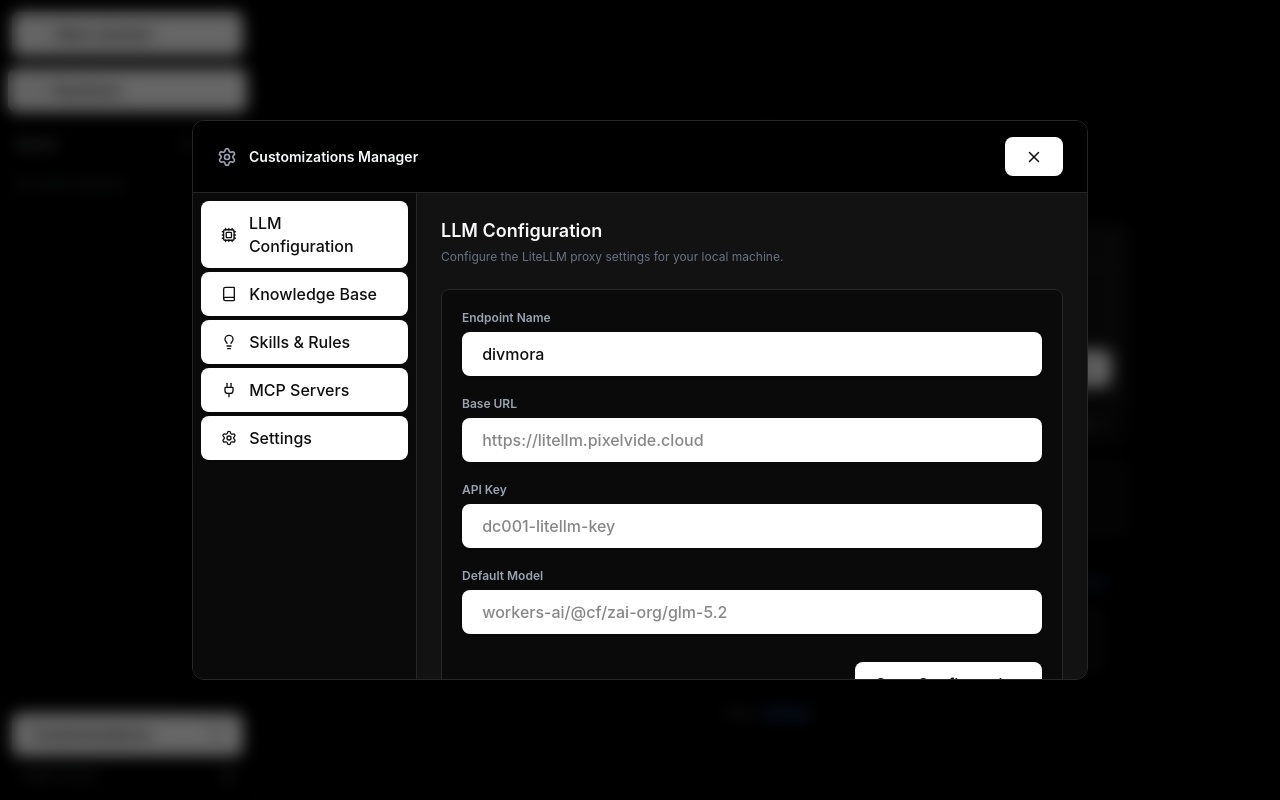
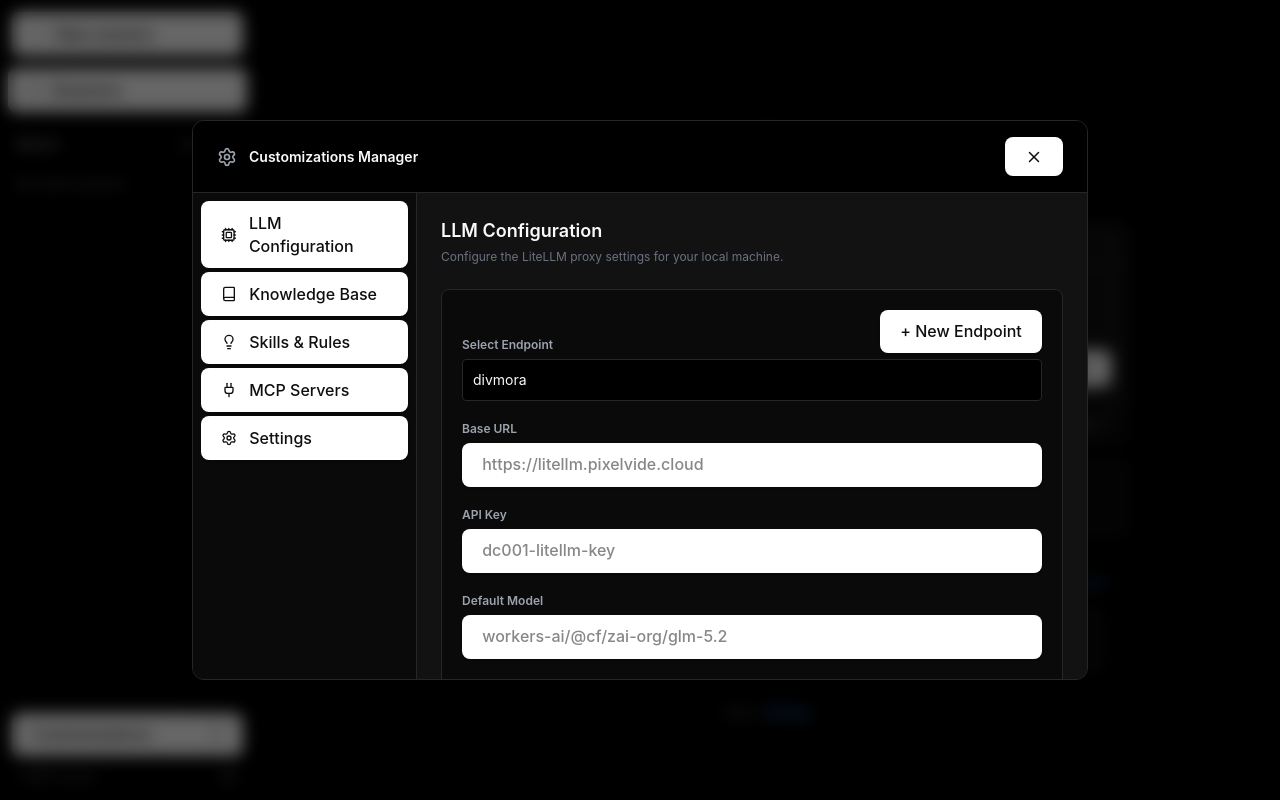
Before and after one commit to divmora/localharness, a React (Vite) app in the folder gui/: page / in a window 1280 px wide. Both pictures are taken after a click on the button "Customizations". Built offline with nearby package versions, Linux system fonts and the light colour scheme; what @bufbuild/protobuf would draw is missing.

Commit message:
feat(ui): support multiple LLM endpoints in Customizations Manager

```diff
--- a/gui/src/components/CustomizationsModal.tsx
+++ b/gui/src/components/CustomizationsModal.tsx
@@ -1,4 +1,4 @@
-import { useState, useEffect } from 'react';
+import { useState, useEffect, useMemo } from 'react';
 import { invoke } from '@tauri-apps/api/core';
 import { Settings, Plug, Book, Lightbulb, X, CheckCircle2, Cpu } from 'lucide-react';
 import { motion, AnimatePresence } from 'framer-motion';
@@ -23,16 +23,34 @@ export function CustomizationsModal({ isOpen, onClose, connectionTarget }: Custo
   const [knowledge, setKnowledge] = useState<string[]>([]);
 
   // LLM Config states
+  // LLM Config State
   const [llmConfig, setLlmConfig] = useState<any>(null);
-  const [llmLoading, setLlmLoading] = useState(false);
+  const [activeEndpoint, setActiveEndpoint] = useState('divmora');
+  const [formBaseUrl, setFormBaseUrl] = useState('');
+  const [formApiKey, setFormApiKey] = useState('');
+  const [formDefaultModel, setFormDefaultModel] = useState('');
   const [llmSaving, setLlmSaving] = useState(false);
   const [llmError, setLlmError] = useState('');
 
-  // Form states
-  const [formEndpoint, setFormEndpoint] = useState('divmora');
-  const [formBaseUrl, setFormBaseUrl] = useState('');
-  const [formApiKey, setFormApiKey] = useState('');
-  const [formDefaultModel, setFormDefaultModel] = useState('');
+  const endpointNames = useMemo(() => {
+    if (!llmConfig?.endpoints) return ['divmora'];
+    return Object.keys(llmConfig.endpoints);
+  }, [llmConfig]);
+
+  // Handle selecting an endpoint from the dropdown
+  const handleSelectEndpoint = (name: string, configContext?: any) => {
+    const configToUse = configContext || llmConfig;
+    setActiveEndpoint(name);
+    if (configToUse?.endpoints?.[name]) {
+      setFormBaseUrl(configToUse.endpoints[name].baseUrl || '');
+      setFormApiKey(configToUse.endpoints[name].apiKey || '');
+      setFormDefaultModel(configToUse.endpoints[name].defaultModel || '');
+    } else {
+      setFormBaseUrl('');
+      setFormApiKey('');
+      setFormDefaultModel('');
+    }
+  };
 
   useEffect(() => {
     if (!isOpen) return;
@@ -40,39 +58,26 @@ export function CustomizationsModal({ isOpen, onClose, connectionTarget }: Custo
     async function fetchData() {
       setLoading(true);
       try {
-        // Fetch LLM Config using target-aware read
-        setLlmLoading(true);
+        // Fetch LLM Config
         try {
           const llmRaw = await invoke<string>('read_target_file', {
             target: connectionTarget,
             path: '~/.divmora/config/litellm.json'
           });
-          const config = JSON.parse(llmRaw);
-          setLlmConfig(config);
+          const parsed = JSON.parse(llmRaw);
+          setLlmConfig(parsed);
 
-          if (config && config.endpoints && config.defaultEndpoint) {
-            setFormEndpoint(config.defaultEndpoint);
-            const ep = config.endpoints[config.defaultEndpoint];
-            if (ep) {
-              setFormBaseUrl(ep.baseUrl || '');
-              setFormApiKey(ep.apiKey || '');
-              setFormDefaultModel(ep.defaultModel || '');
-            }
+          let defaultName = parsed.defaultEndpoint || 'divmora';
+          if (parsed.endpoints && !parsed.endpoints[defaultName] && Object.keys(parsed.endpoints).length > 0) {
+            defaultName = Object.keys(parsed.endpoints)[0];
           }
+
+          handleSelectEndpoint(defaultName, parsed);
         } catch (e) {
-          setLlmConfig({
-            defaultEndpoint: 'divmora',
-            endpoints: {
-              'divmora': {
-                baseUrl: '',
-                apiKey: '',
-                defaultModel: ''
-              }
-            }
-          });
-          setFormEndpoint('divmora');
-        } finally {
-          setLlmLoading(false);
+          // If file doesn't exist, set empty default
+          const defaultCfg = { endpoints: { 'divmora': { baseUrl: '', apiKey: '', defaultModel: '' } } };
+          setLlmConfig(defaultCfg);
+          handleSelectEndpoint('divmora', defaultCfg);
         }
 
         // Fetch MCP Config
@@ -156,16 +161,20 @@ export function CustomizationsModal({ isOpen, onClose, connectionTarget }: Custo
     try {
       const newConfig = {
         ...llmConfig,
-        defaultEndpoint: formEndpoint,
         endpoints: {
           ...(llmConfig?.endpoints || {}),
-          [formEndpoint]: {
+          [activeEndpoint]: {
             baseUrl: formBaseUrl,
             apiKey: formApiKey,
             defaultModel: formDefaultModel
           }
         }
       };
+
+      // Keep existing defaultEndpoint unless it wasn't set, then set to active
+      if (!newConfig.defaultEndpoint) {
+        newConfig.defaultEndpoint = activeEndpoint;
+      }
 
       await invoke('write_target_file', {
         target: connectionTarget,
@@ -179,6 +188,72 @@ export function CustomizationsModal({ isOpen, onClose, connectionTarget }: Custo
     } finally {
       setLlmSaving(false);
     }
+  };
+
+  const handleSetDefaultEndpoint = async () => {
+    setLlmSaving(true);
+    try {
+      const newConfig = {
+        ...llmConfig,
+        defaultEndpoint: activeEndpoint
+      };
+      await invoke('write_target_file', {
+        target: connectionTarget,
+        path: '~/.divmora/config/litellm.json',
+        content: JSON.stringify(newConfig, null, 2)
+      });
+      setLlmConfig(newConfig);
+    } catch (e: any) {
+      setLlmError(e.toString());
+    } finally {
+      setLlmSaving(false);
+    }
+  };
+
+  const handleDeleteEndpoint = async () => {
+    if (!confirm(`Are you sure you want to delete the endpoint "${activeEndpoint}"?`)) return;
+
+    setLlmSaving(true);
+    try {
+      const newEndpoints = { ...(llmConfig?.endpoints || {}) };
+      delete newEndpoints[activeEndpoint];
+
+      const newConfig = {
+        ...llmConfig,
+        endpoints: newEndpoints
+      };
+
+      // If we deleted the default, clear it
+      if (newConfig.defaultEndpoint === activeEndpoint) {
+        newConfig.defaultEndpoint = Object.keys(newEndpoints)[0] || '';
+      }
+
+      await invoke('write_target_file', {
+        target: connectionTarget,
+        path: '~/.divmora/config/litellm.json',
+        content: JSON.stringify(newConfig, null, 2)
+      });
+
+      setLlmConfig(newConfig);
+      handleSelectEndpoint(newConfig.defaultEndpoint || 'divmora', newConfig);
+    } catch (e: any) {
+      setLlmError(e.toString());
+    } finally {
+      setLlmSaving(false);
+    }
+  };
+
+  const handleAddNewEndpoint = () => {
+    const name = prompt("Enter a name for the new endpoint:");
+    if (!name || name.trim() === '') return;
+
+    const newConfig = { ...llmConfig };
+    if (!newConfig.endpoints) newConfig.endpoints = {};
+    if (!newConfig.endpoints[name]) {
+      newConfig.endpoints[name] = { baseUrl: '', apiKey: '', defaultModel: '' };
+      setLlmConfig(newConfig);
+    }
+    handleSelectEndpoint(name, newConfig);
   };
 
   const tabs = [
@@ -250,19 +325,29 @@ export function CustomizationsModal({ isOpen, onClose, connectionTarget }: Custo
                           </p>
                         </div>
 
-                        {llmLoading ? (
+                        {loading ? (
                           <div className="text-center text-[#6c7086] text-sm py-8 animate-pulse">Reading config...</div>
                         ) : (
                           <div className="bg-[#0A0A0A] border border-[#262626] rounded-lg p-5 flex flex-col gap-5">
 
                             <div className="flex flex-col gap-1.5">
-                              <label className="text-xs font-semibold text-[#9CA3AF]">Endpoint Name</label>
-                              <input
-                                type="text"
-                                className="w-full bg-[#000000] border border-[#262626] text-sm text-[#F9FAFB] rounded p-2.5 outline-none focus:border-[#3B82F6] transition-colors"
-                                value={formEndpoint}
-                                onChange={e => setFormEndpoint(e.target.value)}
-                              />
+                              <div className="flex justify-between items-end">
+                                <label className="text-xs font-semibold text-[#9CA3AF]">Select Endpoint</label>
+                                <button onClick={handleAddNewEndpoint} className="text-xs text-[#3B82F6] hover:text-[#60A5FA] flex items-center gap-1">
+                                  + New Endpoint
+                                </button>
+                              </div>
+                              <select
+                                className="w-full bg-[#000000] border border-[#262626] text-sm text-[#F9FAFB] rounded p-2.5 outline-none focus:border-[#3B82F6] transition-colors appearance-none"
+                                value={activeEndpoint}
+                                onChange={e => handleSelectEndpoint(e.target.value)}
+                              >
+                                {endpointNames.map((name: string) => (
+                                  <option key={name} value={name}>
+                                    {name} {llmConfig?.defaultEndpoint === name ? '(Default)' : ''}
+                                  </option>
+                                ))}
+                              </select>
                             </div>
 
                             <div className="flex flex-col gap-1.5">
@@ -302,7 +387,27 @@ export function CustomizationsModal({ isOpen, onClose, connectionTarget }: Custo
                               <div className="text-xs text-red-400 mt-2">{llmError}</div>
                             )}
 
-                            <div className="flex justify-end pt-2">
+                            <div className="flex justify-between pt-2 items-center">
+                              <div className="flex gap-2">
+                                {llmConfig?.defaultEndpoint !== activeEndpoint && (
+                                  <button
+                                    onClick={handleSetDefaultEndpoint}
+                                    disabled={llmSaving}
+                                    className="bg-[#262626] hover:bg-[#3f3f46] text-[#F9FAFB] text-sm font-semibold rounded-md px-4 py-2 transition-colors disabled:opacity-50"
+                                  >
+                                    Set as Default
+                                  </button>
+                                )}
+                                {endpointNames.length > 1 && (
+                                  <button
+                                    onClick={handleDeleteEndpoint}
+                                    disabled={llmSaving}
+                                    className="bg-[#7f1d1d] hover:bg-[#991b1b] text-[#F9FAFB] text-sm font-semibold rounded-md px-4 py-2 transition-colors disabled:opacity-50"
+                                  >
+                                    Delete
+                                  </button>
+                                )}
+                              </div>
                               <button
                                 onClick={handleSaveLlmConfig}
                                 disabled={llmSaving}
```
